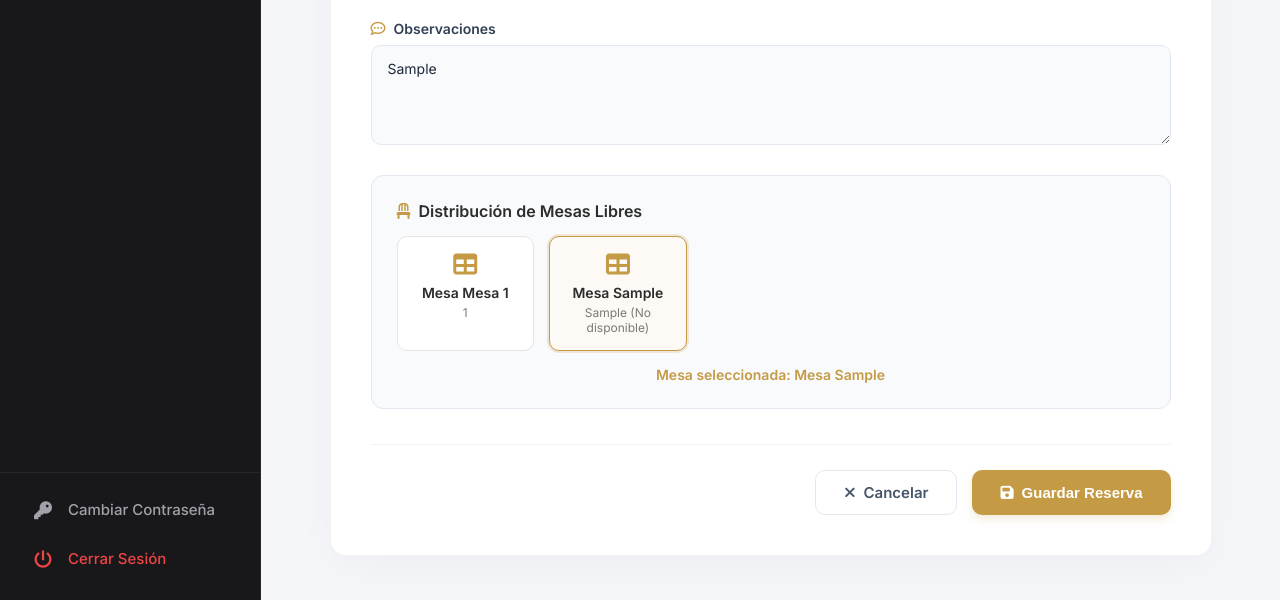
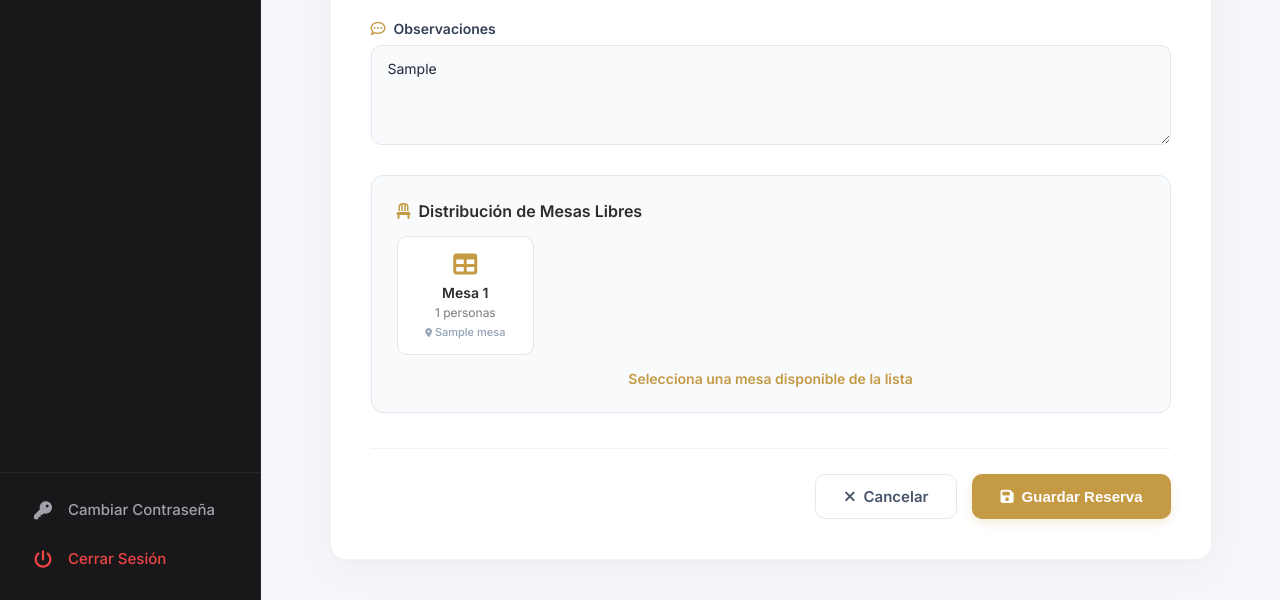
Before and after one commit to 10SEBASG01/Restaurante-Sistema, a Django app: page /reservas/editar/1/ in a window 1280 px wide. Shown: the part 747-1347 px from the top of the page. Run offline with Django 5.2, Linux system fonts and the light colour scheme; a user stored in the database is signed in; tables that the repository leaves empty hold one stand-in row (values such as "Sample post").

Commit message:
Version 25 Restaurante

```diff
--- a/apps/reservas/views.py
+++ b/apps/reservas/views.py
@@ -120,16 +120,13 @@ def crear_reserva(request):
 
                 # 🎯 LÓGICA DE ESTADOS Y LIMPIEZA
                 if reserva.estado == 'CONFIRMADA':
-                    # Si por alguna razón la crean directamente como confirmada
                     mesa.estado = 'ocupada'
                     mesa.cliente_nombre = f"{reserva.nombres} {reserva.apellidos}"
                     mesa.cliente_cedula = reserva.cedula
                     mesa.cliente_correo = reserva.correo
                     mesa.cliente_direccion = reserva.direccion
                 else:
-                    # Lo normal: se crea como PENDIENTE
                     mesa.estado = 'reservada'
-                    # NO guardamos los datos en la mesa aún, el cliente no ha llegado
                     mesa.cliente_nombre = None
                     mesa.cliente_cedula = None
                     mesa.cliente_correo = None
@@ -167,7 +164,8 @@ def crear_reserva(request):
         {
             'form': form,
             'reserva': None,
-            'titulo': 'Nueva Reserva'
+            'titulo': 'Nueva Reserva',
+            'mesas_libres': Mesa.objects.filter(is_active=True).order_by('numero') # 🎯 Pasamos las mesas al template
         }
     )
 
@@ -187,7 +185,6 @@ def editar_reserva(request, pk):
         pk=pk
     )
 
-    # Guardamos el estado anterior para saber si lo cambiaron
     estado_anterior = reserva.get_estado_display()
 
     if request.method == 'POST':
@@ -201,17 +198,11 @@ def editar_reserva(request, pk):
 
             reserva_actualizada = form.save()
 
-            # ==========================
-            # ACTUALIZAR DATOS EN LA MESA
-            # ==========================
-
             try:
                 numero_mesa = int(reserva_actualizada.mesa.replace('Mesa ', ''))
                 mesa = Mesa.objects.get(numero=numero_mesa)
 
-                # 🎯 LÓGICA DEPENDIENDO DEL NUEVO ESTADO DE LA RESERVA
                 if reserva_actualizada.estado == 'CONFIRMADA':
-                    # El cliente llegó: ocupamos la mesa y guardamos la data
                     mesa.estado = 'ocupada'
                     mesa.cliente_nombre = f"{reserva_actualizada.nombres} {reserva_actualizada.apellidos}"
                     mesa.cliente_cedula = reserva_actualizada.cedula
@@ -219,7 +210,6 @@ def editar_reserva(request, pk):
                     mesa.cliente_direccion = reserva_actualizada.direccion
 
                 elif reserva_actualizada.estado == 'CANCELADA':
-                    # La reserva se canceló: liberamos la mesa y limpiamos la basura temporal
                     mesa.estado = 'libre'
                     mesa.cliente_nombre = None
                     mesa.cliente_cedula = None
@@ -227,7 +217,6 @@ def editar_reserva(request, pk):
                     mesa.cliente_direccion = None
 
                 else:
-                    # Si vuelve a estar PENDIENTE por alguna corrección
                     mesa.estado = 'reservada'
                     mesa.cliente_nombre = None
                     mesa.cliente_cedula = None
@@ -239,7 +228,6 @@ def editar_reserva(request, pk):
             except Exception:
                 pass
 
-            # 🎯 AUDITORÍA: Edición de reserva
             detalle_audit = f"Actualizó datos de la reserva {reserva_actualizada.codigo} de {reserva_actualizada.nombres} {reserva_actualizada.apellidos}."
             if estado_anterior != reserva_actualizada.get_estado_display():
                 detalle_audit += f" (Estado pasó a {reserva_actualizada.get_estado_display()})"
@@ -272,7 +260,8 @@ def editar_reserva(request, pk):
         {
             'form': form,
             'reserva': reserva,
-            'titulo': 'Editar Reserva'
+            'titulo': 'Editar Reserva',
+            'mesas_libres': Mesa.objects.filter(is_active=True).order_by('numero') # 🎯 Pasamos las mesas al template
         }
     )
 
@@ -319,14 +308,11 @@ def eliminar_reserva(request, pk):
         except Exception:
             pass
 
-        # 🎯 Capturamos los datos antes de borrar la reserva para la auditoría
         codigo_reserva = reserva.codigo
-        # 🎯 CAMBIO AQUÍ
         cliente_reserva = f"{reserva.nombres} {reserva.apellidos}"
 
         reserva.delete()
 
-        # 🎯 AUDITORÍA: Eliminación de reserva
         Auditoria.objects.create(
             id_usuario=request.user,
             modulo='reservas',
--- a/templates/reservas/reservas_form.html
+++ b/templates/reservas/reservas_form.html
@@ -113,7 +113,7 @@
         box-shadow: 0 0 0 2px rgba(196, 154, 69, 0.2);
     }
 
-    .mesa-card i {
+    .mesa-card i.fa-table {
         font-size: 24px;
         color: #c49a45;
         margin-bottom: 8px;
@@ -131,6 +131,14 @@
         color: #7a7a7a;
         font-size: 12px;
         display: block;
+    }
+
+    .mesa-zona {
+        color: #94a3b8;
+        font-size: 11px;
+        display: block;
+        margin-top: 5px;
+        font-weight: 500;
     }
 
     #mesa-seleccionada {
@@ -304,33 +312,40 @@
             {{ form.mesa }}
         </div>
 
+        <!-- CÓDIGO DE MESAS INTEGRADO -->
         <div class="panel-mesas">
             <h3><i class="fa-solid fa-chair"></i> Distribución de Mesas Libres</h3>
-
             <div class="mesas-selector">
-                {% for value,label in form.mesa.field.choices %}
-                    {% if value %}
-                    <div class="mesa-card" data-id="{{ value }}" onclick="seleccionarMesa('{{ value }}', this)">
+                {% for mesa in mesas_libres %}
+                    <div class="mesa-card" data-id="Mesa {{ mesa.numero }}" onclick="seleccionarMesa('Mesa {{ mesa.numero }}', this)">
                         <i class="fa-solid fa-table"></i>
-                        <div class="mesa-name">Mesa {{ value }}</div>
-                        <small class="mesa-desc" data-raw="{{ label }}">{{ label }}</small>
+                        <div class="mesa-name">Mesa {{ mesa.numero }}</div>
+                        <small>{{ mesa.capacidad }} personas</small>
+                        <span class="mesa-zona">
+                            <i class="fa-solid fa-location-dot" style="font-size: 9px; margin-bottom:0; display:inline;"></i>
+                            {% if mesa.ubicacion %}{{ mesa.ubicacion.nombre_zona }}{% else %}Sin Zona{% endif %}
+                        </span>
                     </div>
-                    {% endif %}
+                {% empty %}
+                    <div style="grid-column: 1 / -1; text-align: center; color: #9ca3af; padding: 20px;">
+                        <p>No hay mesas disponibles en este momento.</p>
+                    </div>
                 {% endfor %}
             </div>
 
-            <div id="mesa-seleccionada">
-                Selecciona una mesa disponible de la lista
-            </div>
+            <div id="mesa-seleccionada">Selecciona una mesa disponible de la lista</div>
 
             {% if form.mesa.errors %}
                 <div class="error-label" style="margin-top: 15px;">
                     {% for error in form.mesa.errors %}
-                        <i class="fa-solid fa-triangle-exclamation"></i> Error en la mesa: {{ error }}<br>
+                        <i class="fa-solid fa-triangle-exclamation"></i> {{ error }}<br>
                     {% endfor %}
                 </div>
+            {% elif form.personas.errors %}
+                <div class="error-label" style="margin-top: 15px;">
+                    <i class="fa-solid fa-triangle-exclamation"></i> Por favor, seleccione una mesa válida de la lista.
+                </div>
             {% endif %}
-
         </div>
 
         <div class="form-actions">
@@ -343,40 +358,33 @@
 
 <script>
 function seleccionarMesa(valor, elemento) {
+    // Limpiar selección previa
     document.querySelectorAll('.mesa-card').forEach(card => card.classList.remove('selected'));
     elemento.classList.add('selected');
 
+    // Obtener referencias a los inputs ocultos o form
     let inputMesa = document.getElementById('{{ form.mesa.id_for_label }}') || document.getElementById('id_mesa');
     let inputPersonas = document.getElementById('{{ form.personas.id_for_label }}') || document.getElementById('id_personas');
 
+    // Asignar el valor de la mesa seleccionada al input
     if (inputMesa) {
         inputMesa.value = valor;
     }
 
-    let textoPersonas = elemento.querySelector('small.mesa-desc').getAttribute('data-raw');
+    // Extraer la capacidad directamente del innerText de la etiqueta small
+    let textoPersonas = elemento.querySelector('small').innerText;
     let numeros = textoPersonas.match(/\d+/g);
     if (numeros && inputPersonas) {
-        inputPersonas.value = numeros[numeros.length - 1];
+        // Tomamos el primer número que encuentre (ej: "4" de "4 personas")
+        inputPersonas.value = numeros[0];
     }
 
+    // Actualizar texto descriptivo
     let nombreMesa = elemento.querySelector('.mesa-name').innerText;
     document.getElementById('mesa-seleccionada').innerHTML = 'Mesa seleccionada: ' + nombreMesa;
 }
 
 window.addEventListener('DOMContentLoaded', function() {
-    // Formatear textos de capacidad
-    document.querySelectorAll('.mesa-card').forEach(card => {
-        let small = card.querySelector('small.mesa-desc');
-        if (small) {
-            let texto = small.getAttribute('data-raw');
-            let numeros = texto.match(/\d+/g);
-            if (numeros && numeros.length > 1) {
-                let capacidad = numeros[numeros.length - 1];
-                small.innerText = capacidad + " personas";
-            }
-        }
-    });
-
     // Mantener la selección si recarga por validación de formulario
     let inputMesa = document.getElementById('{{ form.mesa.id_for_label }}') || document.getElementById('id_mesa');
     if (inputMesa && inputMesa.value) {
@@ -389,11 +397,11 @@ window.addEventListener('DOMContentLoaded', function() {
                 let nombreMesa = card.querySelector('.mesa-name').innerText;
                 document.getElementById('mesa-seleccionada').innerHTML = 'Mesa seleccionada: ' + nombreMesa;
 
-                let texto = card.querySelector('small.mesa-desc').getAttribute('data-raw');
+                let texto = card.querySelector('small').innerText;
                 let numeros = texto.match(/\d+/g);
                 let inputPersonas = document.getElementById('{{ form.personas.id_for_label }}') || document.getElementById('id_personas');
                 if (numeros && inputPersonas) {
-                    inputPersonas.value = numeros[numeros.length - 1];
+                    inputPersonas.value = numeros[0];
                 }
             }
         });
```
